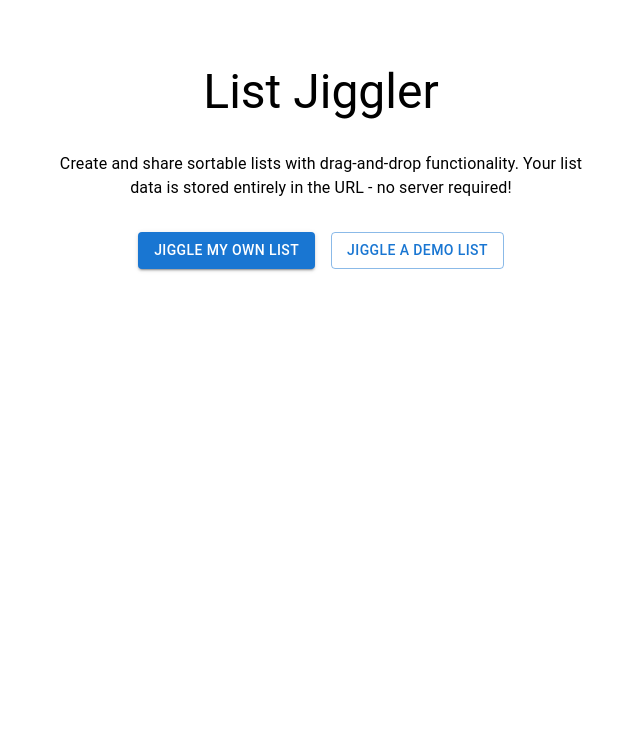
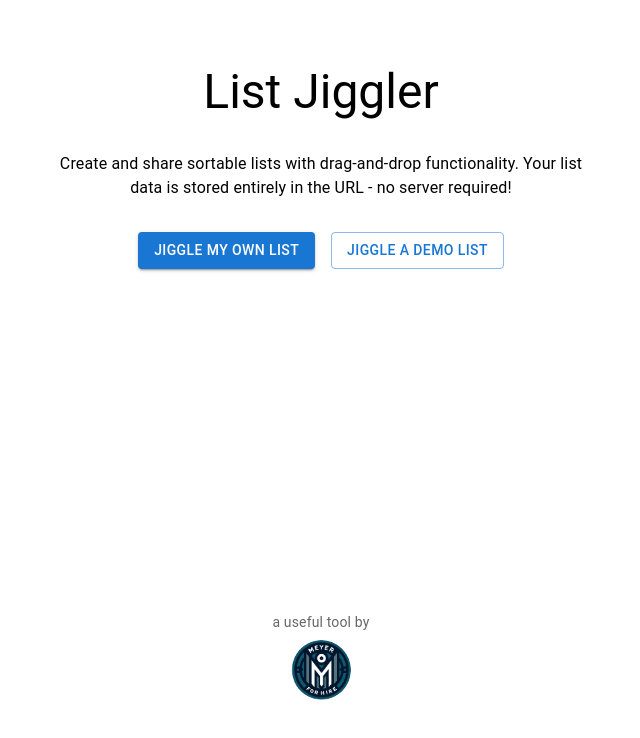
Before and after one commit to Meyer-For-Hire/list-jiggler, a Next.js app: page / in a window 1280 px wide. Shown: the top 738 px of the page, without its empty margins (319-959 px from the left). Built offline with nearby package versions, Linux system fonts and the light colour scheme.

Commit message:
Add branding and a bit of nav

```diff
--- /dev/null
+++ b/app/components/BrandHeader.tsx
@@ -0,0 +1,20 @@
+import { Stack, Typography } from '@mui/material';
+
+interface BrandHeaderProps {
+  variant?: 'home' | 'page';
+}
+
+export default function BrandHeader({ variant = 'page' }: BrandHeaderProps) {
+  if (variant === 'home') {
+    return (
+      <Stack spacing={4} alignItems="center">
+        <Typography variant="h3" component="h1" align="center">
+          List Jiggler
+        </Typography>
+      </Stack>
+    );
+  }
+
+  // For non-home pages, return null as the title will be in the footer
+  return null;
+}
--- /dev/null
+++ b/app/components/Footer.tsx
@@ -0,0 +1,35 @@
+import Image from 'next/image';
+import Link from 'next/link';
+import { Stack, Typography } from '@mui/material';
+
+interface FooterProps {
+  variant?: 'home' | 'page';
+}
+
+export default function Footer({ variant = 'page' }: FooterProps) {
+  const logoSize = 60;
+
+  return (
+    <Stack spacing={1} alignItems="center" sx={{ py: 4 }}>
+      {variant === 'page' && (
+        <Link href="/" style={{ textDecoration: 'none', color: 'inherit', marginBottom: 1 }}>
+          <Typography variant="h5" align="center">
+            List Jiggler
+          </Typography>
+        </Link>
+      )}
+      <Typography variant="body2" color="text.secondary">
+        a useful tool by
+      </Typography>
+      <Link href="https://meyer4hire.com/" target="_blank" rel="noopener noreferrer">
+        <Image
+          src="/m4h-blue-coin.132x132.png"
+          alt="Meyer4Hire Logo"
+          width={logoSize}
+          height={logoSize}
+          style={{ borderRadius: '50%' }}
+        />
+      </Link>
+    </Stack>
+  );
+}
--- a/app/page.tsx
+++ b/app/page.tsx
@@ -1,6 +1,8 @@
 import { Button, Typography, Stack, Container } from '@mui/material';
 import Link from 'next/link';
 import { encodeUrlSafeBase64 } from './utils/encoding';
+import BrandHeader from './components/BrandHeader';
+import Footer from './components/Footer';
 
 const demoList = {
   title: "Things I Like To Eat",
@@ -11,11 +13,18 @@ export default function Home() {
   const encodedDemoList = encodeUrlSafeBase64(JSON.stringify(demoList));
 
   return (
-    <Container maxWidth="sm" sx={{ mt: 8 }}>
-      <Stack spacing={4} alignItems="center">
-        <Typography variant="h3" component="h1" gutterBottom align="center">
-          List Jiggler
-        </Typography>
+    <Container maxWidth="sm">
+      <Stack
+        spacing={4}
+        alignItems="center"
+        sx={{
+          minHeight: '100vh',
+          py: 8,
+          display: 'flex',
+          flexDirection: 'column'
+        }}
+      >
+        <BrandHeader variant="home" />
 
         <Typography variant="body1" paragraph align="center">
           Create and share sortable lists with drag-and-drop functionality.
@@ -41,6 +50,9 @@ export default function Home() {
             Jiggle a Demo List
           </Button>
         </Stack>
+
+        <div style={{ flexGrow: 1 }} />
+        <Footer variant="home" />
       </Stack>
     </Container>
   );
```
Also changed, not shown: app/create/page.tsx (+6 -1 lines), app/list/[encoded]/page.tsx (+18 -5 lines), public/m4h-blue-coin.132x132.png (added).
